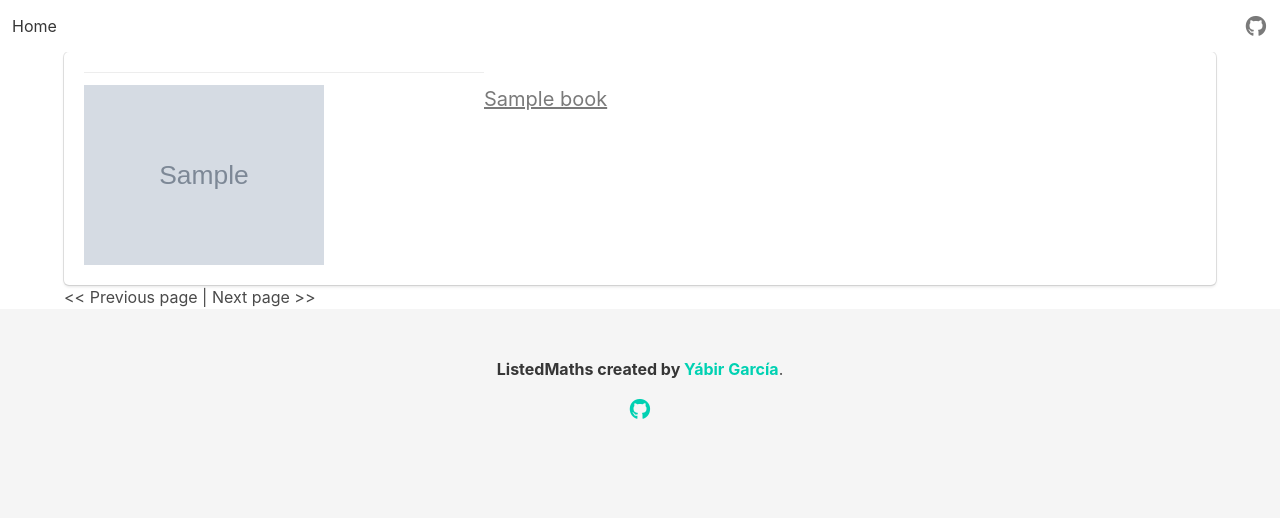
After one commit to yabirgb/maths-books, a Flask app: template templates/list.html in a window 1280 px wide. The commit adds this page. Shown: the top 518 px of the page. Run offline with Flask 2, Linux system fonts and the light colour scheme; the template is opened without the code that fills it: values that come from a table or form of the project are taken from there, others are empty; tables that the repository leaves empty hold one stand-in row (values such as "Sample post"); grey boxes marked "Sample" are stand-in pictures; some libraries are stand-ins or nearby versions.

Commit message:
Pre-release

```diff
--- a/templates/base.html
+++ b/templates/base.html
@@ -2,11 +2,51 @@
 <html>
   <head>
     <meta charset="utf-8">
+    <!--Let browser know website is optimized for mobile-->
+    <meta name="viewport" content="width=device-width, initial-scale=1.0"/>
     <link rel="stylesheet" href="/static/css/bulma.css">
-    <title>Math-books</title>
+    <title>ListedMaths</title>
+    {%block head%}
+    {%endblock%}
   </head>
   <body>
-    {% block content %}
-    {% endblock %}
+    <nav class="nav fixed">
+      <div class="nav-left">
+        <a href = "/" class="nav-item">
+          Home
+        </a>
+
+      </div>
+
+      <div class="nav-center">
+        <a href="https://github.com/yabirgb/maths-books" class="nav-item">
+          <span class="icon">
+            <i class="fa fa-github"></i>
+          </span>
+        </a>
+      </div>
+
+    </nav>
+    <div class="container is-medium">
+      {% block content %}
+      {% endblock %}
+    </div>
+
+    <footer class="footer">
+      <div class="container">
+        <div class="content has-text-centered">
+          <p>
+            <strong>ListedMaths created by <a href="https://twitter.com/yabirgb">Yábir García</a></strong>.
+          </p>
+          <p>
+            <a class="icon" href="https://github.com/yabirgb">
+              <i class="fa fa-github"></i>
+            </a>
+          </p>
+        </div>
+      </div>
+    </footer>
+
+    <script src="https://use.fontawesome.com/4f3373308f.js"></script>
   </body>
 </html>
--- /dev/null
+++ b/templates/list.html
@@ -0,0 +1,44 @@
+{% extends 'base.html' %}
+
+{%block head%}
+<style media="screen">
+  .portadas{
+    width: 60%;
+  }
+  .references{
+    color: #7a7a7a;
+    text-decoration: underline;
+  }
+</style>
+{%endblock%}
+
+{% block content %}
+
+    {% for book in books.items %}
+    <div class="box">
+      <article class="media">
+        <div class="media">
+            <img class="image portadas" src="{{book.image}}" alt="">
+        </div>
+        <div class="media-content">
+          <div class="content">
+            <p>
+              <h4 class="title">
+                <a class="references" href="{{url_for('show_book',asin=book.asin)}}">{{ book.title }}</a>
+              </h4>
+
+              {% for shelf in book.nodes %}
+                <span class="tag is-medium"><a href="/shelf/{{shelf.pk}}/1">{{ shelf.name }}</a></span>
+              {% endfor %}
+          </div>
+        </div>
+      </article>
+    </div>
+    {% endfor %}
+
+
+
+  {% if books.has_prev %}<a href="{{ url_for('shelf',topic=topic, page=books.prev_num) }}">&lt;&lt; Previous page</a>{% else %}&lt;&lt; Previous page{% endif %} |
+  {% if books.has_next %}<a href="{{ url_for('shelf',topic=topic, page=books.next_num) }}">Next page &gt;&gt;</a>{% else %}Next page &gt;&gt;{% endif %}
+
+{% endblock %}
```
Also changed, not shown: templates/book.html (+9 -17 lines), templates/index.html (+33 -1 lines).
